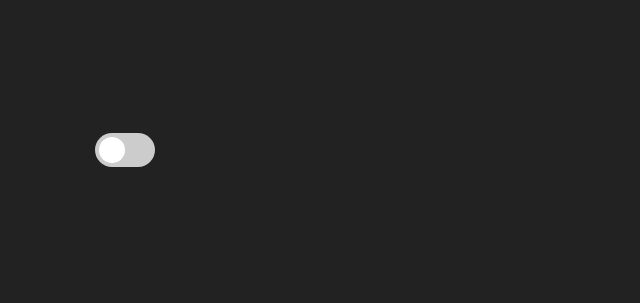
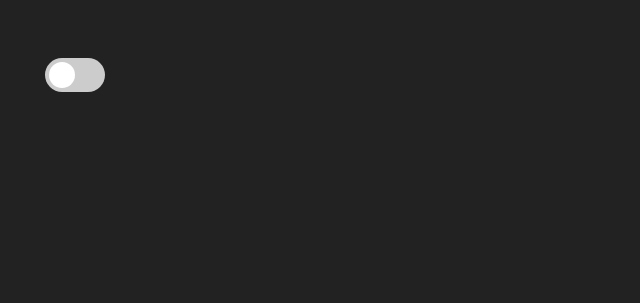
Before and after one commit to sulabhkatila/Product-Web-Scrapper, a browser extension: page client/index.html in a window 1280 px wide. Shown: the whole page, without its empty margins (0-640 px from the left). Drawn offline with Linux system fonts and the light colour scheme.

Commit message:
Enhance UI

```diff
--- a/client/index.css
+++ b/client/index.css
@@ -1,7 +1,8 @@
 body {
-    width: 250px;
-    min-height: 300px;
-    max-height: 300px;
+    max-width: 150px;
+    min-width: 150px;
+    min-height: 150px;
+    max-height: 150px;
     overflow: hidden;
     margin: 0;
     background: #232222;
```
